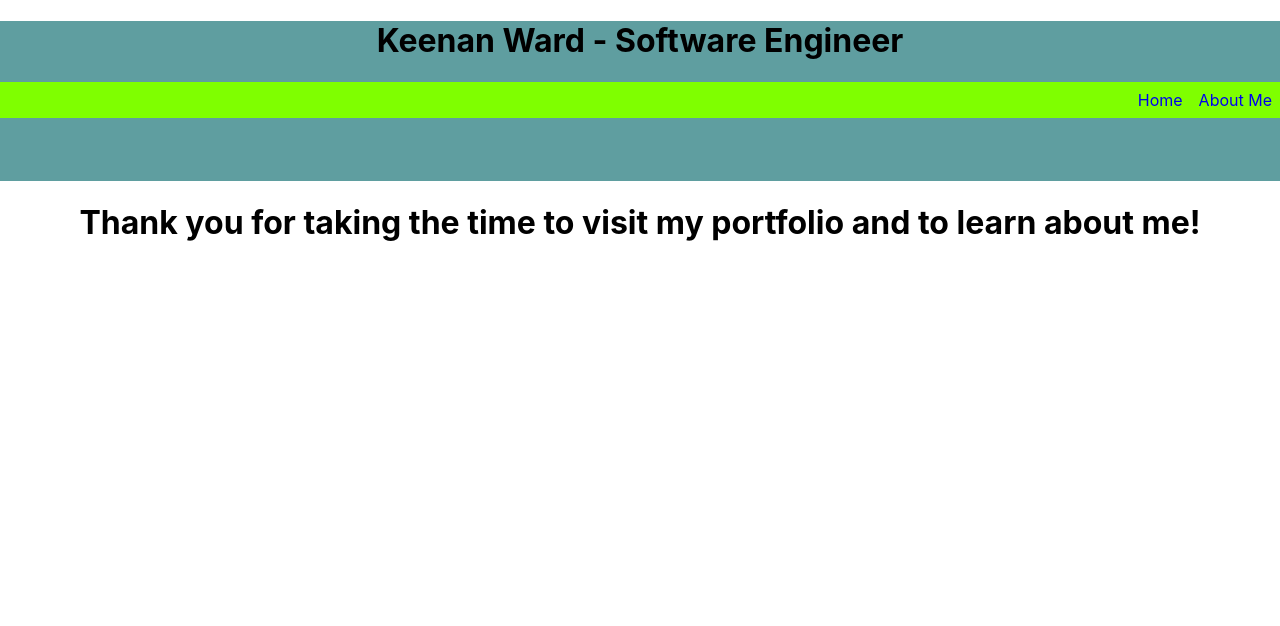
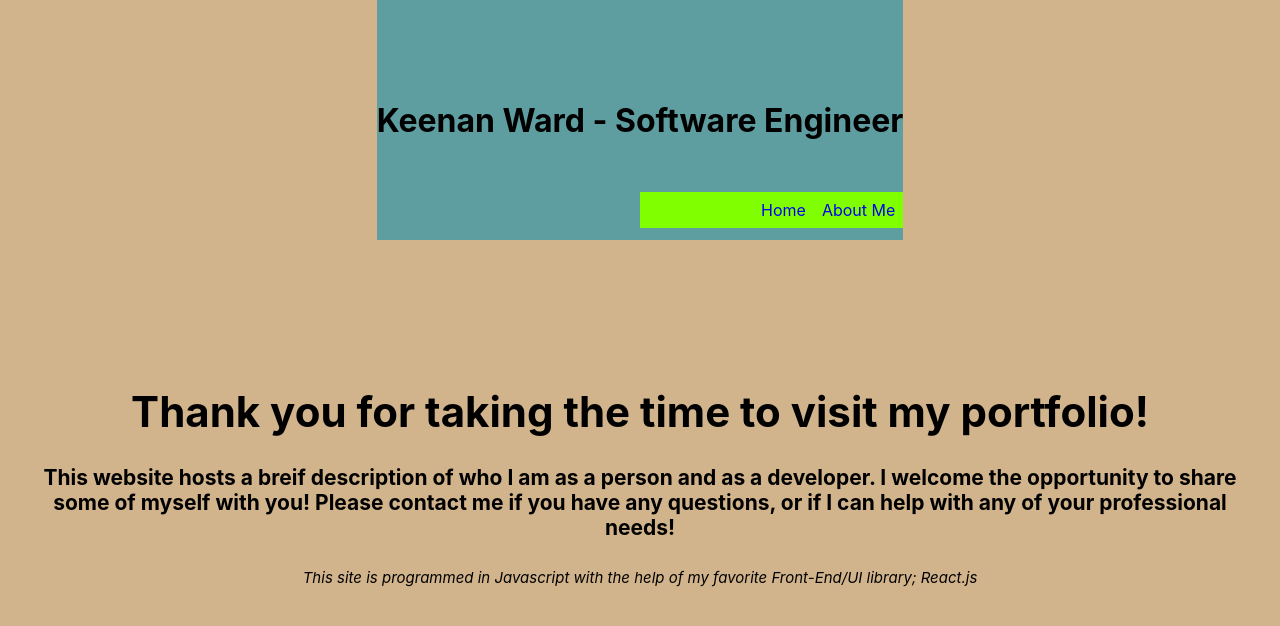
Before and after one commit to KWard94/Keenan-Ward-Portfolio, a React (Create React App) app: page /home in a window 1280 px wide. Shown: the top 626 px of the page. Built offline with nearby package versions, Linux system fonts and the light colour scheme.

Commit message:
added info to home screen

```diff
--- a/src/App.css
+++ b/src/App.css
@@ -3,12 +3,12 @@
   /* background-color: royalblue; */
 }
 
-/* ******in between these comments is the landing page css****** */
+/* ****** Below this comment is the landing page css****** */
 .landing {
   background-color: rgb(51, 62, 73);
   display: flex;
   flex-direction: column;
-  height: 49rem;
+  height: 47rem;
   padding-bottom: 4rem;
   font-size: 20px;
 }
@@ -18,7 +18,7 @@
   background-size: 450px;
   background-repeat: no-repeat;
   width: 100%;
-  height: 50rem;
+  height: 49rem;
   /* display: flex;
   justify-content: center;
   align-items: center; */
@@ -37,16 +37,23 @@
   padding: 1rem;
   font-weight: 700;
   font-size: 30px;
+  color: aliceblue;
 }
 
 #name {
   font-size: 55px;
 }
-/* ******in between these comments is the landing page css****** */
+/* ****** Above this comment is the landing page css****** */
 
 .header {
   background-color: cadetblue;
-  height: 10rem;
+  height: 15rem;
+  display: flex;
+  flex-direction: column;
+  justify-content: center;
+  align-items: center;
+  position: absolute;
+  top: 0;
 }
 
 .navigation {
@@ -55,6 +62,9 @@
   /* justify-content: space-evenly; */
   justify-content: flex-end;
   align-self: flex-end;
+  position: absolute;
+  top: 12rem;
+  width: 50%;
 }
 
 #link {
@@ -62,3 +72,23 @@
   text-decoration: none;
   padding: 0.5rem;
 }
+
+.homepage {
+  background-color: tan;
+  height: 51rem;
+  display: flex;
+  flex-direction: column;
+  justify-content: center;
+  align-items: center;
+}
+
+.home-text {
+  padding: 1rem;
+  padding-top: 10rem;
+  font-size: 21px;
+}
+
+#site-info {
+  font-style: italic;
+  font-size: 15px;
+}
--- a/src/Components/Home.jsx
+++ b/src/Components/Home.jsx
@@ -7,10 +7,19 @@ export default function Home() {
   return (
     <div className="homepage">
       <Header />
-      <h1>
-        Thank you for taking the time to visit my portfolio and to learn about
-        me!
-      </h1>
+      <div className="home-text">
+        <h1>Thank you for taking the time to visit my portfolio!</h1>
+        <h4>
+          This website hosts a breif description of who I am as a person and as
+          a developer. I welcome the opportunity to share some of myself with
+          you! Please contact me if you have any questions, or if I can help
+          with any of your professional needs!
+        </h4>
+        <p id="site-info">
+          This site is programmed in Javascript with the help of my favorite
+          Front-End/UI library; React.js
+        </p>
+      </div>
       <Switch>
         <Route exact path="/about" component={About} />
       </Switch>
```
